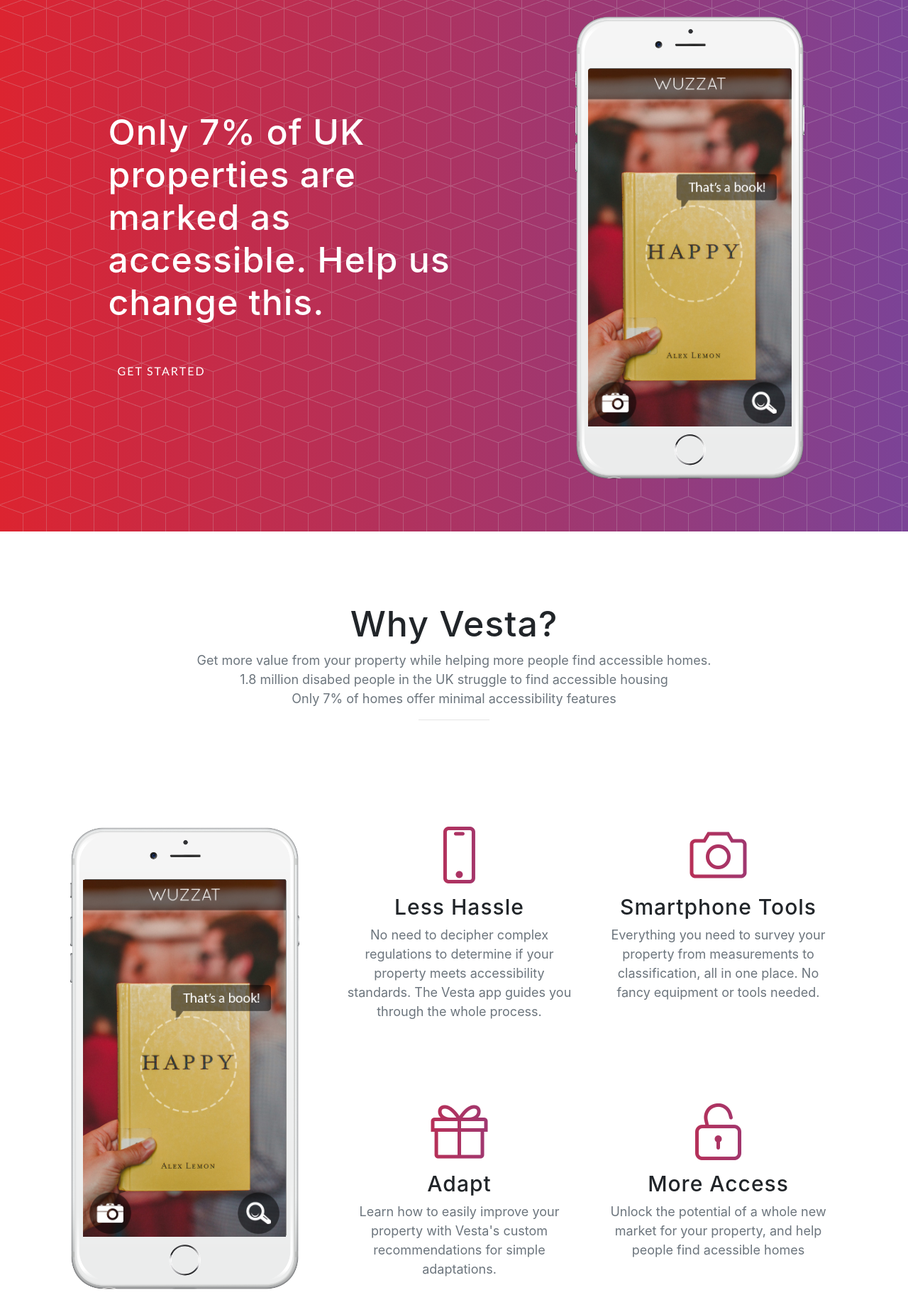
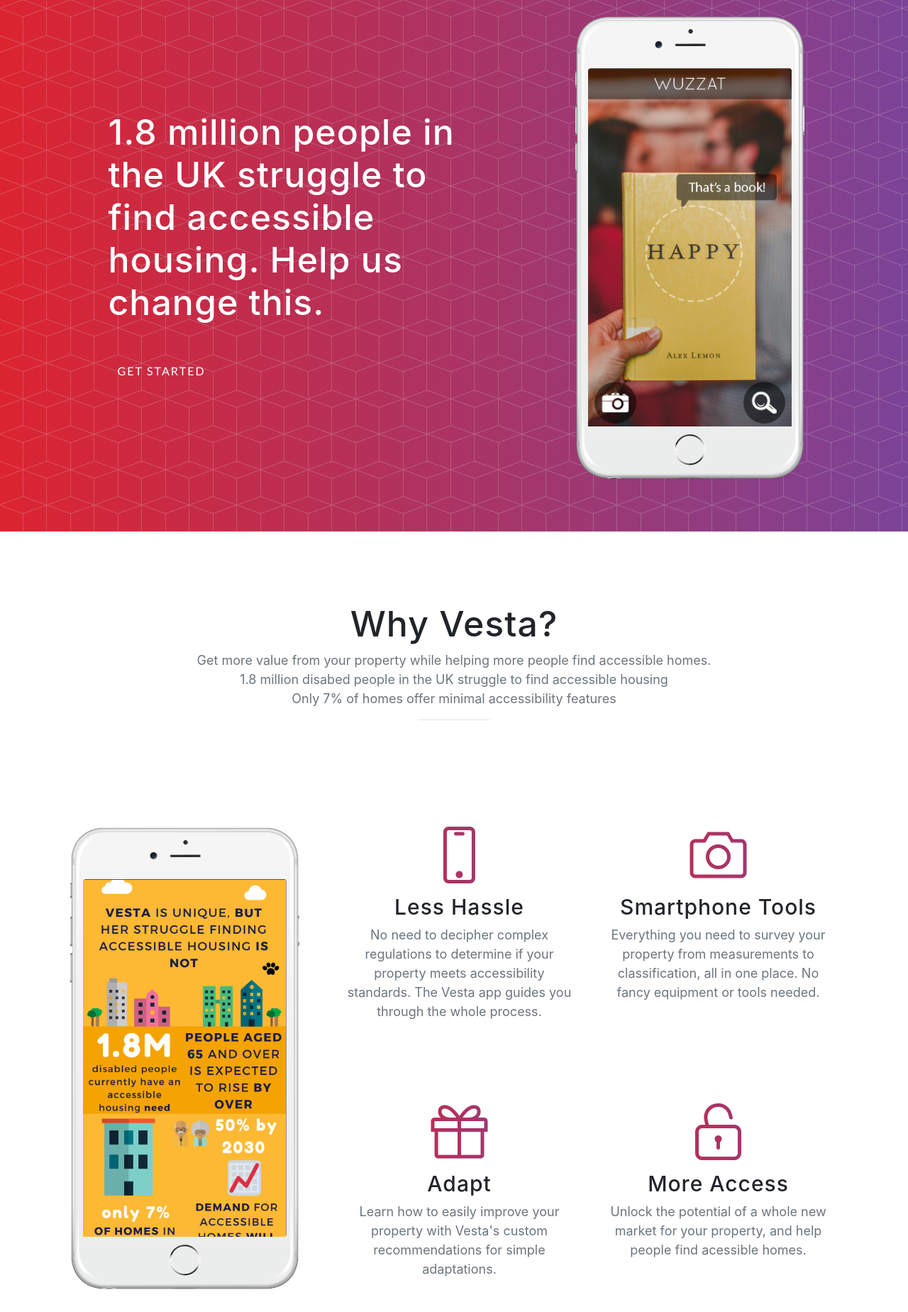
Before and after one commit to sarahamilton/sarahamilton.github.io, a website with bundled scripts: page index.html in a window 1280 px wide. Shown: the part 51-1900 px from the top of the page at 71% size. Built offline with nearby package versions, Linux system fonts and the light colour scheme; a web font is replaced by a local one.

Commit message:
infographic

```diff
--- a/index.html
+++ b/index.html
@@ -59,7 +59,7 @@
         <div class="row h-100">
           <div class="col-lg-7 my-auto">
             <div class="header-content mx-auto">
-              <h1 class="mb-5">Only 7% of UK properties are marked as accessible. Help us change this. </h1>
+              <h1 class="mb-5">1.8 million people in the UK struggle to find accessible housing. Help us change this. </h1>
               <a href="#download" class="btn btn-outline btn-xl js-scroll-trigger">Get Started</a>
             </div>
           </div>
@@ -96,7 +96,7 @@
                 <div class="device">
                   <div class="screen">
                     <!-- Demo image for screen mockup, you can put an image here, some HTML, an animation, video, or anything else! -->
-                    <img src="img/demo-screen-1.jpg" class="img-fluid" alt="">
+                    <img src="img/housing_facts.png" class="img-fluid" alt="">
                   </div>
                   <div class="button">
                     <!-- You can hook the "home button" to some JavaScript events or just remove it -->
@@ -135,7 +135,7 @@
                   <div class="feature-item">
                     <i class="icon-lock-open text-primary"></i>
                     <h3>More Access</h3>
-                    <p class="text-muted">Unlock the potential of a whole new market for your property, and help people find acessible homes</p>
+                    <p class="text-muted">Unlock the potential of a whole new market for your property, and help people find acessible homes.</p>
                   </div>
                 </div>
               </div>
@@ -164,7 +164,7 @@
     <section class="cta">
       <div class="cta-content">
         <div class="container">
-          <h2>What are you waiting for?<br>Questions about Vesta?</h2>
+          <h2>Questions about Vesta?</h2>
           <a href="#contact" class="btn btn-outline btn-xl js-scroll-trigger">Get in touch!</a>
         </div>
       </div>
@@ -173,7 +173,7 @@
 
     <section class="contact bg-primary" id="contact">
       <div class="container">
-        <h2>Stay in touch!</h2>
+        <h2>Stay in the loop</h2>
         <ul class="list-inline list-social">
           <li class="list-inline-item social-twitter">
             <a href="#">
```
Also changed, not shown: img/housing_facts.png (added), 2 other files.
